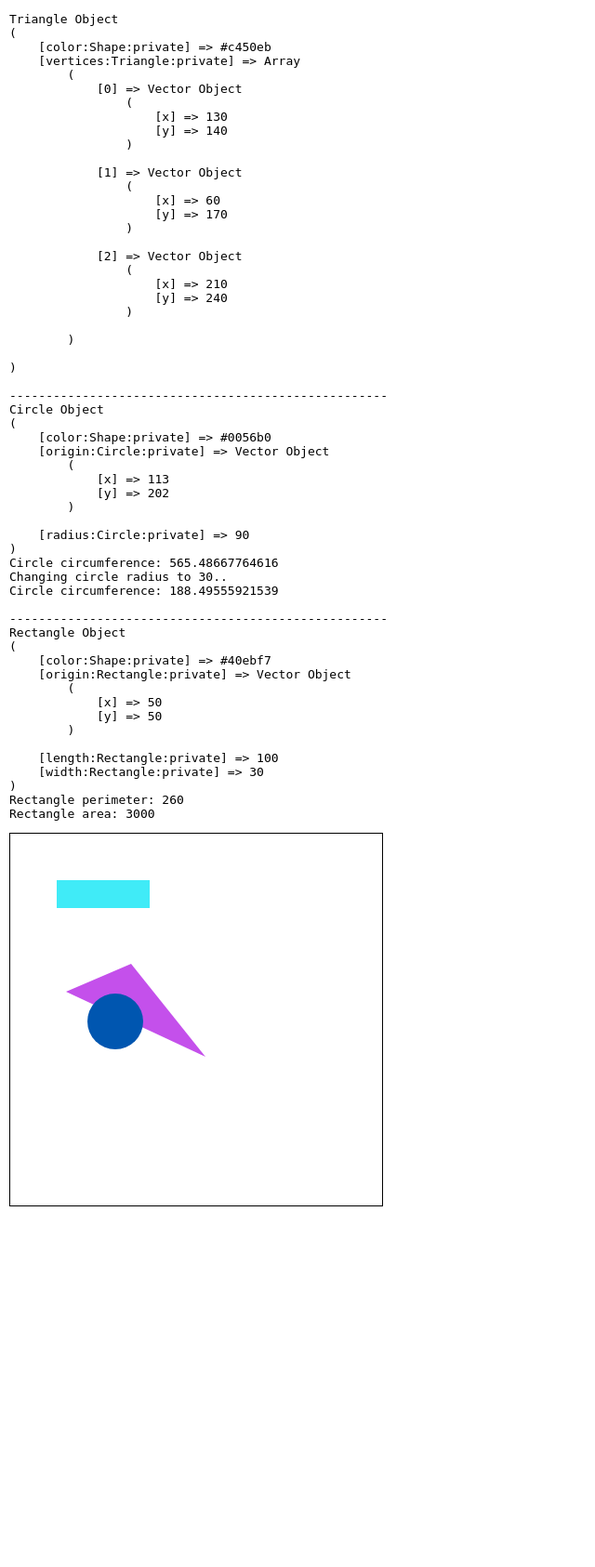
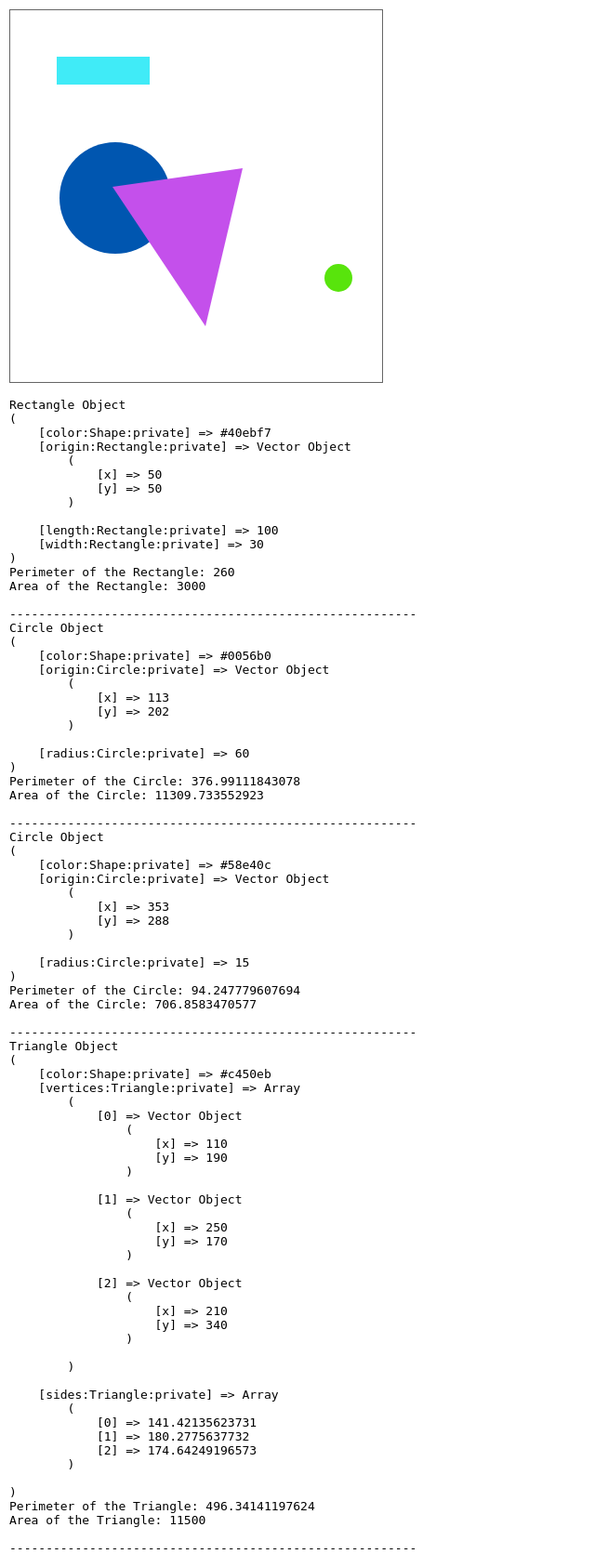
Before and after one commit to zaazz/cs130a, a PHP site: page /group-assignment-03/index.php in a window 1280 px wide. Shown: the whole page at 93% size, without its empty margins (0-640 px from the left). Before the commit the page ends 1298 px from the top, so only its background shows below. Run offline with PHP 8.4, Linux system fonts and the light colour scheme.

Commit message:
re-try previous commit

```diff
--- a/group-assignment-03/circle.class.php
+++ b/group-assignment-03/circle.class.php
@@ -1,3 +1,10 @@
+<?php
+  if (isset($_GET['source'])) {
+    highlight_file($_SERVER['SCRIPT_FILENAME']);
+    exit;
+  }
+?>
+
 <?php
 
 /**
@@ -10,8 +17,10 @@ class Circle extends Shape {
     /**
      * Constructor function
      *
-     * @param Vector $origin the origin Vector
-     * @param number $radius the radius of the Circle
+     * @param Vector $origin the Vector center of the circle
+     * @param number $radius the number radius of the Circle
+     *
+     * @throws InvalidArgumentException
      */
     public function __construct($origin, $radius, $color) {
         $this->setOrigin($origin);
@@ -21,6 +30,8 @@ class Circle extends Shape {
 
     /**
      * Returns the origin Vector of the circle
+     *
+     * @return Vector the origin Vector of the circle
      */
     public function getOrigin() {
         return $this->origin;
@@ -28,6 +39,10 @@ class Circle extends Shape {
 
     /**
      * Sets the origin Vector of the circle
+     *
+     * @param Vector $origin the Vector center of the circle
+     *
+     * @throws InvalidArgumentException
      */
     public function setOrigin($origin) {
         if ($origin instanceof Vector) {
@@ -38,6 +53,8 @@ class Circle extends Shape {
 
     /**
      * Returns the radius of the circle
+     *
+     * @return number the radius of the circle
      */
     public function getRadius() {
         return $this->radius;
@@ -45,6 +62,10 @@ class Circle extends Shape {
 
     /**
      * Sets the radius of the circle
+     *
+     * @param number $radius the number radius of the Circle
+     *
+     * @throws InvalidArgumentException
      */
     public function setRadius($radius) {
         if (is_numeric($radius) && $radius >= 0) {
@@ -55,6 +76,8 @@ class Circle extends Shape {
 
     /**
      * Returns the area of the circle
+     *
+     * @return number the area of the circle
      */
     public function getArea() {
         return M_PI * $this->radius ** 2;
@@ -62,6 +85,8 @@ class Circle extends Shape {
 
     /**
      * Returns the circumference of the circle
+     *
+     * @return number the circumference of the circle
      */
     public function getCircumference() {
         return 2 * M_PI * $this->radius;
@@ -69,9 +94,12 @@ class Circle extends Shape {
 
     /**
      * Returns the circumference of the circle
+     *
+     * @return number the circumference of the circle
      */
     public function getPerimeter() {
         return $this->getCircumference();
     }
-}
+} // end Circle
+
 ?>
--- a/group-assignment-03/index.php
+++ b/group-assignment-03/index.php
@@ -3,17 +3,15 @@
     highlight_file($_SERVER['SCRIPT_FILENAME']);
     exit;
   }
-?>
 
-<?php
-  // Import required classes
+  // Import required classes and scripts
   require_once('shape.class.php');
   require_once('vector.class.php');
   require_once('rectangle.class.php');
   require_once('circle.class.php');
   require_once('triangle.class.php');
+  include_once('rendering.php');
 ?>
-
 <!--
   Contributors: Greg Gorlen, Ted Herr
 
@@ -32,45 +30,51 @@
         width: 95%;
       }
       #main {
+        width: 420px;
       }
     </style>
   </head>
   <body>
     <div id="main">
-      <?php
-        echo '<pre>';
 
-        // Make a triangle
-        $triangle = new Triangle(
-          [new Vector(130, 140), new Vector(60, 170), new Vector(210, 240)], "#c450eb"
-        );
-        print_r($triangle);
-
-        echo '<br />----------------------------------------------------<br />';
-
-        // Make a circle
-        $circle = new Circle(new Vector(113, 202), 90, "#0056b0");
-        print_r($circle);
-        echo 'Circle circumference: ' . $circle->getCircumference(). '<br />';
-        echo 'Changing circle radius to 30..' . $circle->setRadius(30). '<br />';
-        echo 'Circle circumference: ' . $circle->getCircumference(). '<br />';
-
-        echo '<br />----------------------------------------------------<br />';
-
-        // Make a rectangle
-        $rectangle = new Rectangle(new Vector(50, 50), 100, 30, "#40ebf7");
-        print_r($rectangle);
-        echo 'Rectangle perimeter: ' . $rectangle->getPerimeter() . '<br />';
-        echo 'Rectangle area: ' . $rectangle->getArea() . '<br />';
+      <!-- Create a canvas element to render the shapes onto -->
+      <canvas width=400 height=400 id="paper" style="border: 1px solid #666;">
+        Your browser doesn't support the canvas tag.
+      </canvas>
 
 
+      <?php
+        // Create an array which will hold all of our shapes--
+        // shapes added first will be drawn first.
+        $shapes = [];
+
+
+        // Make a rectangle and add it to the shapes array
+        array_push($shapes, new Rectangle(new Vector(50, 50), 100, 30, "#40ebf7"));
+
+        // Make couple circles and add them to the shapes array
+        array_push($shapes, new Circle(new Vector(113, 202), 60, "#0056b0"));
+        array_push($shapes, new Circle(new Vector(353, 288), 15, "#58e40c"));
+
+        // Make a triangle and add it to the shapes array
+        array_push($shapes, new Triangle(
+          [new Vector(110, 190), new Vector(250, 170), new Vector(210, 340)], "#c450eb"
+        ));
+
+
+
+        // Print information for each of our shapes
+        echo '<pre>';
+        foreach($shapes as $shape) {
+          $shapeType = get_class($shape);
+          print_r($shape);
+          echo 'Perimeter of the ' . $shapeType . ': ' . $shape->getPerimeter() . '<br />' .
+               'Area of the ' . $shapeType . ': ' . $shape->getArea() . '<br />' .
+               '<br />--------------------------------------------------------<br />';
+        }
         echo '</pre>';
       ?>
 
-    <!-- Create a canvas element to render the shapes onto -->
-    <canvas width=400 height=400 id="paper" style="border: 1px solid #000;">
-      Your browser doesn't support the canvas tag.
-    </canvas>
     </div>
 
 
@@ -81,33 +85,18 @@
       let canvas = document.getElementById("paper");
       let ctx = canvas.getContext("2d");
 
-      // Draw the rectangle
-      ctx.fillStyle = "<?php echo $rectangle->getColor(); ?>";
-      ctx.fillRect(<?php echo $rectangle->getOrigin()->x . ', ' .
-                              $rectangle->getOrigin()->y . ', ' .
-                              $rectangle->getLength() . ', ' .
-                              $rectangle->getWidth(); ?>);
-
-      // Draw the triangle
-      ctx.beginPath();
-      ctx.fillStyle = "<?php echo $triangle->getColor(); ?>";
       <?php
-        foreach ($triangle->getVertices() as $v) {
-          echo 'ctx.lineTo(' . $v->x . ', ' . $v->y . ');';
+        // Draw the shapes
+        foreach ($shapes as $shape) {
+          try {
+            echo draw('ctx', $shape);
+          } catch (Exception $e) {
+            echo 'console.log("Caught error: unable to draw ' .
+                 get_class($shape) . '\n ' . $e->getMessage() . '");';
+          }
         }
       ?>
-      ctx.closePath();
-      ctx.fill();
-
-      // Draw the circle
-      ctx.beginPath();
-      ctx.fillStyle = "<?php echo $circle->getColor(); ?>";
-      ctx.arc(<?php echo $circle->getOrigin()->x . ',' .
-                         $circle->getOrigin()->y . ',' .
-                         $circle->getRadius(); ?>, 0, Math.PI * 2);
-      ctx.fill();
 
     </script>
-
   </body>
 </html>
--- a/group-assignment-03/rectangle.class.php
+++ b/group-assignment-03/rectangle.class.php
@@ -1,3 +1,10 @@
+<?php
+  if (isset($_GET['source'])) {
+    highlight_file($_SERVER['SCRIPT_FILENAME']);
+    exit;
+  }
+?>
+
 <?php
 
 /**
@@ -14,30 +21,95 @@ class Rectangle extends Shape {
      * @param Vector $origin the origin of the rectangle (upper-left corner)
      * @param number $length the length of the rectangle
      * @param number $width the width of the rectangle
+     *
+     * @throws InvalidArgumentException
      */
     public function __construct($origin, $length, $width, $color) {
-
-        // TODO : validate with setters
-        $this->origin = $origin;
-        $this->length = $length;
-        $this->width = $width;
+        $this->setOrigin($origin);
+        $this->setLength($length);
+        $this->setWidth($width);
         $this->setColor($color);
     }
 
+    /**
+     * Getter for the origin (top-left corner) of the Rectangle
+     *
+     * @return Vector origin of the Rectangle
+     */
     public function getOrigin() {
         return $this->origin;
     }
 
+    /**
+     * Setter for the origin (top-left corner) of the Rectangle
+     *
+     * @param Vector origin of the Rectangle
+     *
+     * @throws InvalidArgumentException
+     */
+    public function setOrigin($origin) {
+        if ($origin instanceof Vector) {
+            $this->origin = $origin;
+        }
+        else {
+            throw new InvalidArgumentException();
+        }
+    }
+
+    /**
+     * Getter for the length of the Rectangle
+     *
+     * @return number length of the Rectangle
+     */
     public function getLength() {
         return $this->length;
     }
 
+    /**
+     * Setter for the length of the Rectangle
+     *
+     * @param number length of the Rectangle
+     *
+     * @throws InvalidArgumentException
+     */
+    public function setLength($length) {
+        if (is_numeric($length)) {
+            $this->length = $length;
+        }
+        else {
+            throw new InvalidArgumentException();
+        }
+    }
+
+    /**
+     * Returns the width of the Rectangle
+     *
+     * @return number width of the Rectangle
+     */
     public function getWidth() {
         return $this->width;
     }
 
     /**
+     * Setter for the width of the Rectangle
+     *
+     * @param number width of the Rectangle
+     *
+     * @throws InvalidArgumentException
+     */
+    public function setWidth($width) {
+        if (is_numeric($width)) {
+            $this->width = $width;
+        }
+        else {
+            throw new InvalidArgumentException();
+        }
+    }
+
+    /**
      * Returns the area of the Rectangle
+     *
+     * @return number area of the Rectangle
      */
     public function getArea() {
         return $this->length * $this->width;
@@ -45,10 +117,12 @@ class Rectangle extends Shape {
 
     /**
      * Returns the perimeter of the Rectangle
+     *
+     * @return number perimeter of the Rectangle
      */
     public function getPerimeter() {
         return 2 * ($this->length + $this->width);
     }
-}
+} // end Rectangle
 
 ?>
--- /dev/null
+++ b/group-assignment-03/rendering.php
@@ -0,0 +1,54 @@
+<?php
+  if (isset($_GET['source'])) {
+    highlight_file($_SERVER['SCRIPT_FILENAME']);
+    exit;
+  }
+?>
+
+<?php
+
+/*
+ * This file contains necessary code to render PHP shapes on JS canvas.
+ * Output from these methods must be enclosed in <script> tags.
+ */
+
+// Draws a rectangle on a canvas context
+function drawRectangle($ctx, $rectangle) {
+  return $ctx . '.fillStyle = "' . $rectangle->getColor() . '";' .
+    $ctx . '.fillRect(' . $rectangle->getOrigin()->x . ', ' .
+    $rectangle->getOrigin()->y . ', ' . $rectangle->getLength() . ', ' .
+    $rectangle->getWidth() . ');';
+} // end drawRectangle
+
+// Draws a triangle on a canvas context
+function drawTriangle($ctx, $triangle) {
+  $output = $ctx . '.beginPath();' . $ctx . '.fillStyle = "' .
+    $triangle->getColor() . '";';
+  foreach ($triangle->getVertices() as $v) {
+    $output .= 'ctx.lineTo(' . $v->x . ', ' . $v->y . ');';
+  }
+  return $output . $ctx . '.closePath();' . $ctx . '.fill();';
+} // end drawTriangle
+
+
+// Draws a circle on a canvas context
+function drawCircle($ctx, $circle) {
+  return $ctx . '.beginPath();' . $ctx . '.fillStyle = "' .
+    $circle->getColor() . '";' .
+    $ctx . '.arc(' . $circle->getOrigin()->x . ',' .
+    $circle->getOrigin()->y . ',' . $circle->getRadius() .
+    ', 0, Math.PI * 2);' . $ctx . '.closePath();' .
+    $ctx . '.fill();';
+} // end drawCircle
+
+// Draws a shape on a canvas context if possible
+function draw($ctx, $shape) {
+  switch (strtolower(get_class($shape))) {
+    case 'rectangle': return drawRectangle($ctx, $shape); break;
+    case 'circle': return drawCircle($ctx, $shape); break;
+    case 'triangle': return drawTriangle($ctx, $shape); break;
+    default: throw new InvalidArgumentException();
+  }
+} // end draw
+
+?>
--- a/group-assignment-03/shape.class.php
+++ b/group-assignment-03/shape.class.php
@@ -1,3 +1,10 @@
+<?php
+  if (isset($_GET['source'])) {
+    highlight_file($_SERVER['SCRIPT_FILENAME']);
+    exit;
+  }
+?>
+
 <?php
 
 /**
@@ -6,18 +13,25 @@
 abstract class Shape {
     private $color;
 
+
     /**
      * Returns the area of the shape
+     *
+     * @return number area
      */
     abstract public function getArea();
 
     /**
      * Returns the perimeter of the shape
+     *
+     * @return number perimeter
      */
     abstract public function getPerimeter();
 
     /**
      * Returns the color of of the shape
+     *
+     * @return string color
      */
     public final function getColor() {
         return $this->color;
@@ -25,10 +39,12 @@ abstract class Shape {
 
     /**
      * Sets the color of of the shape
+     *
+     * @param string $color the color of the shape
      */
-    public final function setColor($color) {
+    public function setColor($color) {
         $this->color = $color;
     }
-}
+} // end Shape
 
 ?>
--- a/group-assignment-03/triangle.class.php
+++ b/group-assignment-03/triangle.class.php
@@ -1,3 +1,10 @@
+<?php
+  if (isset($_GET['source'])) {
+    highlight_file($_SERVER['SCRIPT_FILENAME']);
+    exit;
+  }
+?>
+
 <?php
 
 /**
@@ -5,10 +12,16 @@
  */
 class Triangle extends Shape {
     private $vertices; // An array of Vector objects
+    private $sides;    // An array of side lengths
 
 
     /**
-     * Constructor for a triangle, requiring an array of three vertices
+     * Constructor for a Triangle object
+     *
+     * @param array  $vertices an array of three Vector objects
+     * @param string $color    the string color of the Triangle
+     *
+     * @throws InvalidArgumentException
      */
     public function __construct($vertices, $color) {
         $this->setVertices($vertices);
@@ -16,7 +29,9 @@ class Triangle extends Shape {
     }
 
     /**
-     * Getter for vertices
+     * Getter for vertices of the Triangle
+     *
+     * @return array an array of Vector objects
      */
     public function getVertices() {
         return $this->vertices;
@@ -24,26 +39,69 @@ class Triangle extends Shape {
 
     /**
      * Setter for vertices, requiring an array of three vertices
+     *
+     * @param array $vertices an array of three Vector objects
+     *
+     * @throws InvalidArgumentException
      */
     public function setVertices($vertices){
         if (count($vertices) === 3 && $this->isVectorArray($vertices)) {
             $this->vertices = $vertices;
+
+            // Set or re-set instance side lengths
+            $this->setSides($vertices);
         }
         else { throw new InvalidArgumentException(); }
     }
 
     /**
+     * Getter for side lengths
+     *
+     * @return array the number lengths of the sides of the Triangle
+     */
+    public function getSides() {
+        return $this->sides;
+    }
+
+    /**
      * Returns the area of the Triangle
+     *
+     * @return number the area of the Triangle
      */
     public function getArea() {
-        return; //  .5 * base * height
+
+        // Store sides in temporary variables
+        list($a, $b, $c) = $this->sides;
+
+        // Heron's formula for area of a triangle
+        $s = ($a + $b + $c) / 2;
+        return sqrt($s * ($s - $a) * ($s - $b) * ($s - $c));
     }
 
     /**
      * Returns the perimeter of the Triangle
+     *
+     * @return number the perimeter of the Triangle
      */
     public function getPerimeter() {
+        return array_sum($this->sides);
     }
+
+
+    // Sets or re-sets the side instance data whenever vertices are set
+    private function setSides($vertices) {
+
+        // Initialize sides instance variable as array
+        $this->sides = [];
+
+        // Store vertices in temporary variables
+        list($v1, $v2, $v3) = $vertices;
+
+        // Set the side lengths by taking the distance between each vertex
+        array_push($this->sides, sqrt(pow($v1->x - $v2->x, 2) + pow($v1->y - $v2->y, 2)));
+        array_push($this->sides, sqrt(pow($v3->x - $v1->x, 2) + pow($v3->y - $v1->y, 2)));
+        array_push($this->sides, sqrt(pow($v3->x - $v2->x, 2) + pow($v3->y - $v2->y, 2)));
+    } // end setSides
 
     // Determines whether all elements in an array are Vector objects
     private function isVectorArray($arr) {
@@ -53,7 +111,7 @@ class Triangle extends Shape {
             }
         }
         return true;
-    }
-}
+    } // end isVectorArray
+} // end Triangle
 
 ?>
--- a/group-assignment-03/vector.class.php
+++ b/group-assignment-03/vector.class.php
@@ -1,16 +1,30 @@
+<?php
+  if (isset($_GET['source'])) {
+    highlight_file($_SERVER['SCRIPT_FILENAME']);
+    exit;
+  }
+?>
+
 <?php
 
 /**
- * Represents a Vector
+ * Represents a Vector, a 2d point in space
+ * containing an x and y coordinate pair.
  */
 class Vector {
     public $x;
     public $y;
 
+    /**
+     * Constructor for a Vector object
+     *
+     * @param number $x the x-coordinate of the Vector
+     * @param number $y the y-coordinate of the Vector
+     */
     public function __construct($x, $y) {
         $this->x = $x;
         $this->y = $y;
     }
-}
+} // end Vector
 
 ?>
```
Also changed, not shown: group-assignment-02/index.html (added, +9 -0 lines), group-assignment-02/index.php (+4 -4 lines), labs/lab08.php (line endings or trailing spaces), labs/lab09.php (line endings or trailing spaces).
